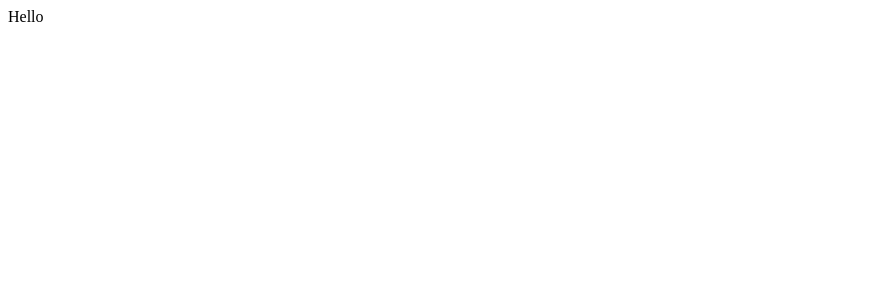
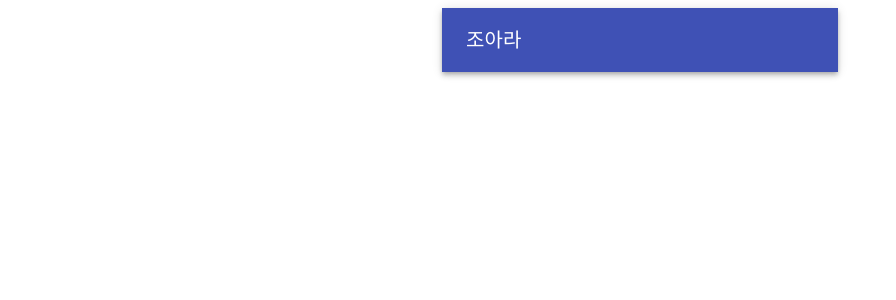
Before and after one commit to grin-quokka/salon-cart, a React (Create React App) app: page / in a window 1280 px wide. Shown: the top 300 px of the page, without its empty margins (0-896 px from the left). Built offline with nearby package versions, Linux system fonts and the light colour scheme.

Commit message:
:lipstick: create CartHeader UI

```diff
--- a/package.json
+++ b/package.json
@@ -3,6 +3,7 @@
   "version": "0.1.0",
   "private": true,
   "dependencies": {
+    "@material-ui/core": "^4.9.0",
     "@testing-library/jest-dom": "^4.2.4",
     "@testing-library/react": "^9.3.2",
     "@testing-library/user-event": "^7.1.2",
--- a/src/App.tsx
+++ b/src/App.tsx
@@ -1,7 +1,12 @@
 import React from "react";
+import Cart from "./Cart";
 
 const App: React.FC = () => {
-  return <div>Hello</div>;
+  return (
+    <div>
+      <Cart />
+    </div>
+  );
 };
 
 export default App;
--- /dev/null
+++ b/src/Cart.tsx
@@ -0,0 +1,13 @@
+import React, { ReactElement } from "react";
+import { Container } from "@material-ui/core";
+import CartHeader from "./CartHeader";
+
+interface Props {}
+
+export default function Cart({}: Props): ReactElement {
+  return (
+    <Container maxWidth="xs">
+      <CartHeader customerName={"조아라"} />
+    </Container>
+  );
+}
--- /dev/null
+++ b/src/CartHeader.tsx
@@ -0,0 +1,15 @@
+import React, { ReactElement } from "react";
+import { AppBar, Toolbar, Typography } from "@material-ui/core";
+interface Props {
+  customerName: string;
+}
+
+export default function CartHeader({ customerName }: Props): ReactElement {
+  return (
+    <AppBar position="static">
+      <Toolbar>
+        <Typography variant="h6">{customerName}</Typography>
+      </Toolbar>
+    </AppBar>
+  );
+}
```
Also changed, not shown: 1 other file (tests, documents, lock files or other folders).
